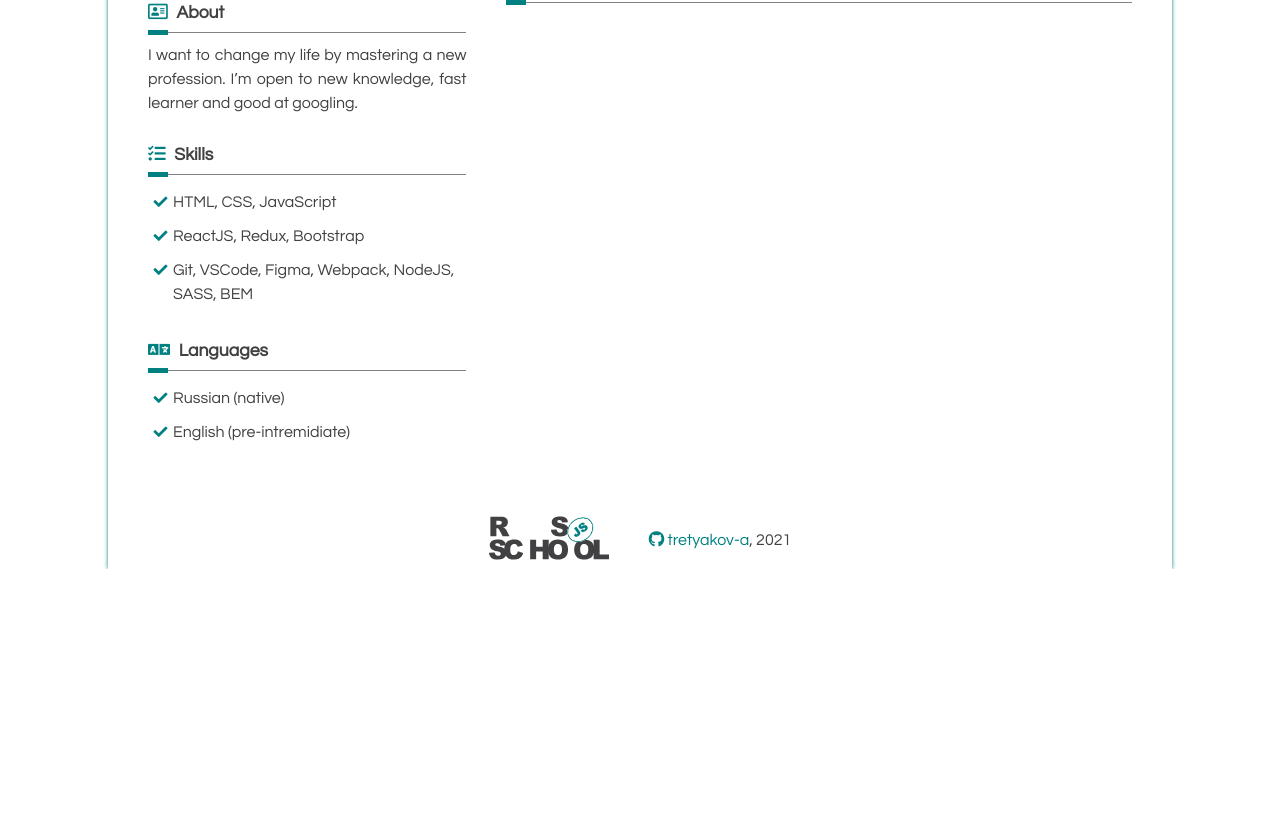
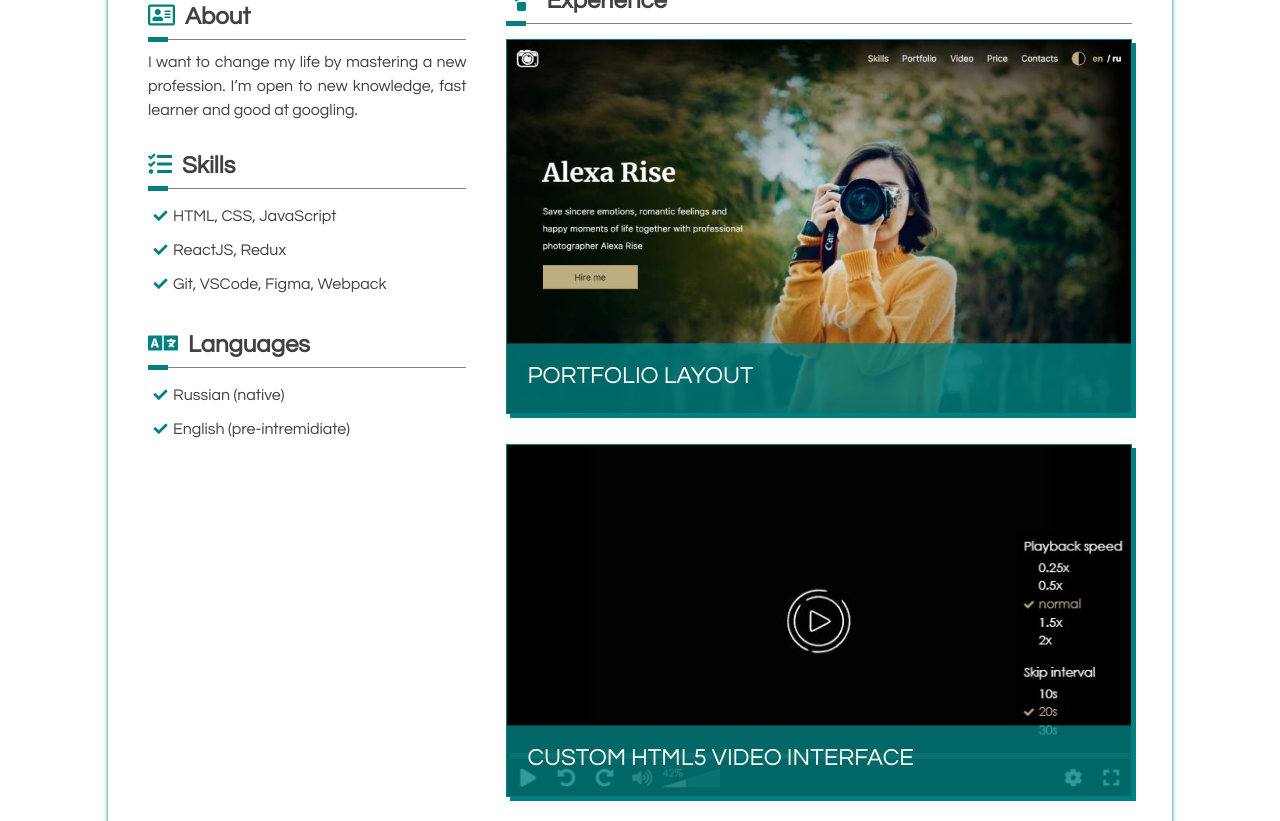
Before and after one commit to tretyakov-a/rsschool-cv, a plain HTML site: page index.html in a window 1280 px wide. Shown: the part 659-1480 px from the top of the page. Before the commit the page ends 1228 px from the top, so only its background shows below. Drawn offline with nearby package versions, Linux system fonts and the light colour scheme.

Commit message:
feat: add experience section

```diff
--- a/index.html
+++ b/index.html
@@ -89,8 +89,8 @@
           </h2>
           <ul class="items-list">
             <li class="items-list__item">HTML, CSS, JavaScript</li>
-            <li class="items-list__item">ReactJS, Redux, Bootstrap</li>
-            <li class="items-list__item">Git, VSCode, Figma, Webpack, NodeJS, SASS, BEM</li>
+            <li class="items-list__item">ReactJS, Redux</li>
+            <li class="items-list__item">Git, VSCode, Figma, Webpack</li>
           </ul>
         </section>
 
@@ -162,6 +162,41 @@
             <i class="fas fa-project-diagram"></i>
             Experience
           </h2>
+          <ul class="exp__list">
+            <li class="exp__item">
+              <img src="pictures/exp/portfolio.jpg" alt="portfolio site screenshot">
+              <div class="exp__item-overlay">
+                <div class="exp__item-title">
+                  <a href="https://rolling-scopes-school.github.io/tretyakov-a-JSFEPRESCHOOL/portfolio">
+                    Portfolio layout
+                  </a>
+                </div>
+                <a href="https://github.com/rolling-scopes-school/tasks/blob/master/tasks/portfolio/portfolio.md">RS-School task</a>
+              </div>
+            </li>
+            <li class="exp__item">
+              <img src="pictures/exp/custom-video.jpg" alt="custom-video app screenshot">
+              <div class="exp__item-overlay">
+                <div class="exp__item-title">
+                  <a href="https://rolling-scopes-school.github.io/tretyakov-a-JSFEPRESCHOOL/custom-video">
+                    Custom HTML5 video interface
+                  </a>
+                </div>
+                <a href="https://github.com/rolling-scopes-school/tasks/blob/master/tasks/js30%23/js30-3.md">RS-School task</a>
+              </div>
+            </li>
+            <li class="exp__item">
+              <img src="pictures/exp/movie-app.jpg" alt="movie-app screenshot">
+              <div class="exp__item-overlay">
+                <div class="exp__item-title">
+                  <a href="https://rolling-scopes-school.github.io/tretyakov-a-JSFEPRESCHOOL/movie-app">
+                    Movie database application
+                  </a>
+                </div>
+                <a href="https://github.com/rolling-scopes-school/tasks/blob/master/tasks/js30%23/js30-6.md">RS-School task</a>
+              </div>
+            </li>
+          </ul>
         </section>
       </main>
     </div>
--- a/styles/style.css
+++ b/styles/style.css
@@ -1,8 +1,22 @@
+/* #2c3531
+#116466
+#d9b08c
+#ffcb9a
+#d1e8e2 */
+
+/* https://www.serioverify.com/ */
+/* #17242a
+#2b7a78
+#3aafa9
+#def2f1
+#feffff */
+
 :root {
   --bg-color: white;
   --title-color: white;
-  --main-color: teal; /*navy, teal, seagreen*/
+  --main-color: teal;
   --main-color-rgba: rgba(0, 128, 128, 0.95);
+  --main-color-rgba-80: rgba(0, 128, 128, 0.8);
   --common-text-color: #414042;
   --light-text-color: #808285;
   --code-background: rgba(0, 128, 128, 0.1);
@@ -110,36 +124,41 @@ ul {
 
 .menu {
   display: flex;
-  justify-content: space-between;
+  justify-content: flex-end;
   align-items: stretch;
   height: 100%;
-  width: 40%;
+  width: 100%;
 }
 
 .menu__item {
   position: relative;
-  width: 100%;
 }
 
 .menu__item a {
   cursor: pointer;
   display: block;
-  padding-top: 18px;
+  padding: 18px;
+  height: 100%;
   text-align: center;
   text-decoration: none;
   color: var(--title-color);
+  font-weight: bold;
   transition: 0.2s;
+}
 
+.menu__item a::after {
+  display: none;
 }
 
 .menu__item a:hover {
-  transform: translateY(4px);
-  font-weight: bold;
-  text-shadow: 0px -4px 4px var(--common-text-color);
+  transform: translateY(2px);
+  box-shadow: 0px 0px 4px 0px var(--common-text-color);
+  z-index: 1;
+  background: var(--main-color-rgba);
 }
 
 .section-header {
-  font-size: 1.1rem;
+  font-size: 1.5rem;
   font-weight: bold;
   border-bottom: 1px solid var(--light-text-color);
   position: relative;
@@ -289,6 +308,61 @@ ul {
   text-align: center;
 }
 
+.exp__list {
+
+}
+
+.exp__item {
+  width: 100%;
+  position: relative;
+  margin-bottom: 30px;
+  overflow: hidden;
+  cursor: pointer;
+  box-shadow: 4px 4px 0px 0px var(--main-color);
+  border: 1px solid var(--main-color);
+}
+
+.exp__item:hover .exp__item-overlay {
+  transform: translateY(0%);
+  background-color: var(--main-color-rgba);
+}
+
+.exp__item-title {
+  height: 50px;
+  text-transform: uppercase;
+  font-size: 1.5rem;
+  font-weight: 400;
+}
+
+.exp__item a::after {
+  display: none;
+}
+
+.exp__item img {
+  display: block;
+  width: 100%;
+  object-fit: cover;
+}
+
+.exp__item-overlay {
+  position: absolute;
+  width: 100%;
+  height: 100%;
+  z-index: 1;
+  top: 0;
+  left: 0;
+  transform: translateY(calc(100% - 70px));
+  transition: 0.2s ease-in;
+  color: var(--title-color);
+  background-color: var(--main-color-rgba-80);
+  /* left: calc(-1 * var(--sidebar-left-padding)); */
+  padding: var(--sidebar-left-padding);
+}
+
+.exp__item-overlay a {
+  color: var(--title-color);
+}
+
 .footer {
   height: 60px;
   margin-top: 30px;
@@ -320,3 +394,23 @@ ul {
 .logo-path {
   fill: var(--common-text-color);
 }
+
+.skill-label {
+  position: relative;
+  display: inline-block;
+  border: 1px solid var(--main-color);
+  padding: 2px 5px;
+  padding-right: 15px;
+}
+
+.skill-label::after {
+  content: "";
+  display: inline-block;
+  position: absolute;
+  right: 0;
+  top: 0;
+  height: 100%;
+  width: 7px;
+  background: linear-gradient(360deg, var(--main-color) 0 50%, white 50% 100%);
+  border: 1px solid white;
+}
```
Also changed, not shown: pictures/exp/custom-video.jpg (added), pictures/exp/movie-app.jpg (added), pictures/exp/portfolio.jpg (added).
